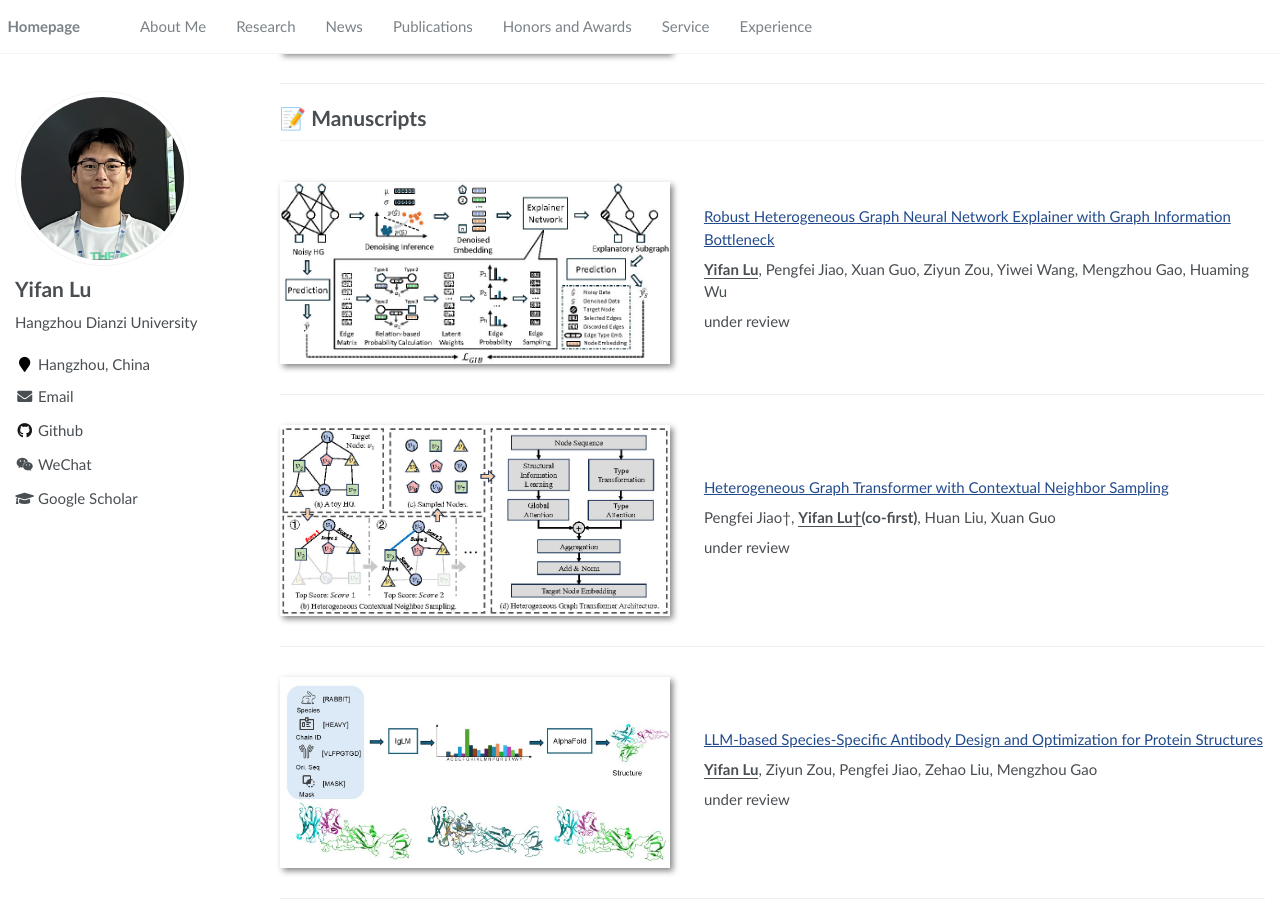
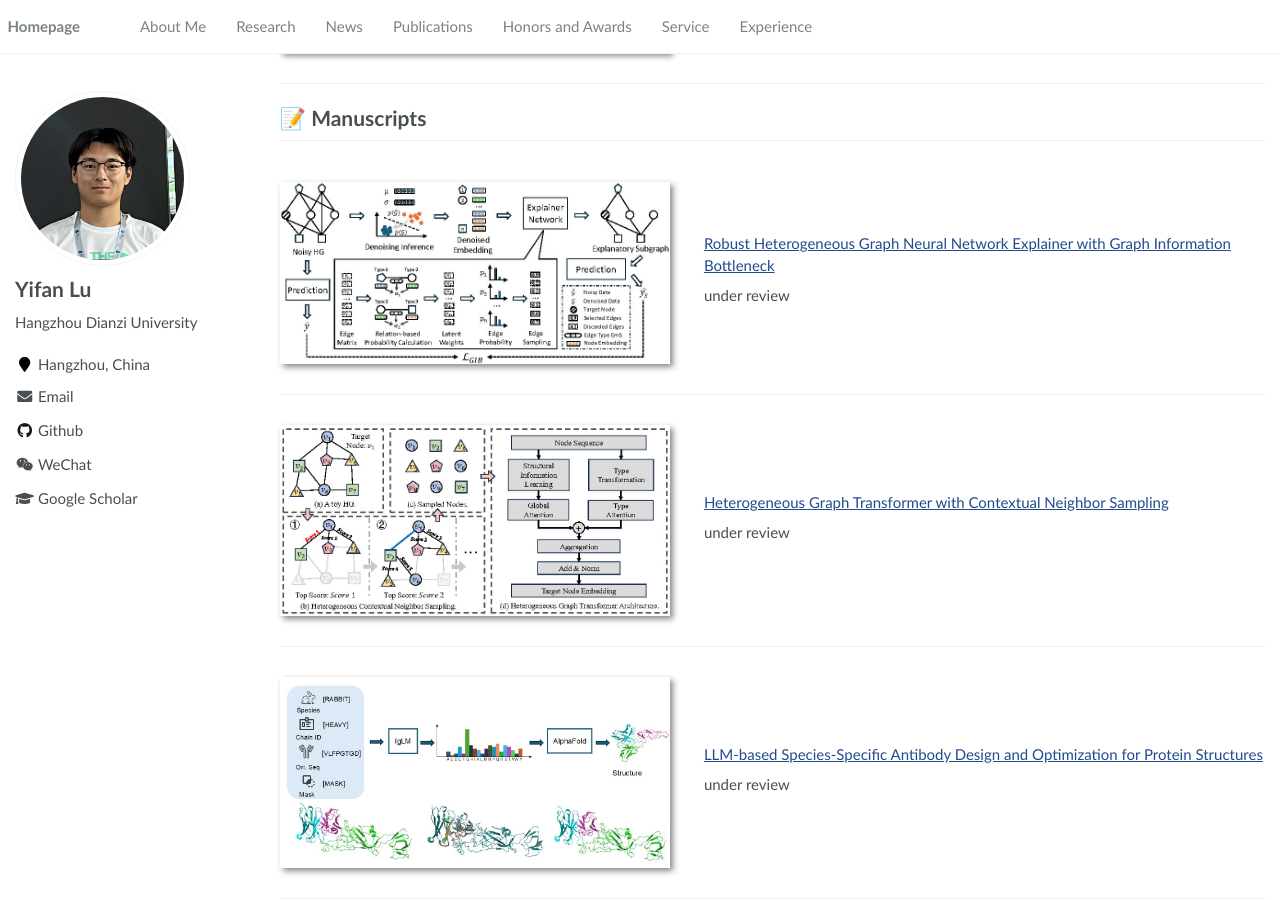
Before and after one commit to csyifan/csyifan.github.io, a Jekyll site: the page built from _pages/about.md, in a window 1280 px wide and 900 px high, scrolled down 1864 px. Built offline with Jekyll 4.4.1, drawn with Linux system fonts in a browser that asks for light colours.

Commit message:
Update about.md

```diff
--- a/_pages/about.md
+++ b/_pages/about.md
@@ -107,7 +107,7 @@ Ziyun Zou, Lian Shen, Yanhao Li, **<u>Yifan Lu</u>**, Juan Liu, Xiangrong Liu
 <div class='paper-box-text' markdown="1">
 [Robust Heterogeneous Graph Neural Network Explainer with Graph Information Bottleneck](#-manuscripts)
 
-**<u>Yifan Lu</u>**, Pengfei Jiao, Xuan Guo, Ziyun Zou, Yiwei Wang, Mengzhou Gao, Huaming Wu
+<!-- **<u>Yifan Lu</u>**, Pengfei Jiao, Xuan Guo, Ziyun Zou, Yiwei Wang, Mengzhou Gao, Huaming Wu  -->
 
 under review
 </div>
@@ -118,7 +118,7 @@ under review
 <div class='paper-box-text' markdown="1">
 [Heterogeneous Graph Transformer with Contextual Neighbor Sampling](#-manuscripts)
 
-Pengfei Jiao&dagger;, **<u>Yifan Lu&dagger;</u>(co-first)**, Huan Liu, Xuan Guo
+<!-- Pengfei Jiao&dagger;, **<u>Yifan Lu&dagger;</u>(co-first)**, Huan Liu, Xuan Guo -->
 
 under review
 </div>
@@ -130,7 +130,7 @@ under review
 
 [LLM-based Species-Specific Antibody Design and Optimization for Protein Structures](#-manuscripts)
 
-**<u>Yifan Lu</u>**, Ziyun Zou, Pengfei Jiao, Zehao Liu, Mengzhou Gao
+<!-- **<u>Yifan Lu</u>**, Ziyun Zou, Pengfei Jiao, Zehao Liu, Mengzhou Gao -->
 
 under review
 </div>
```
